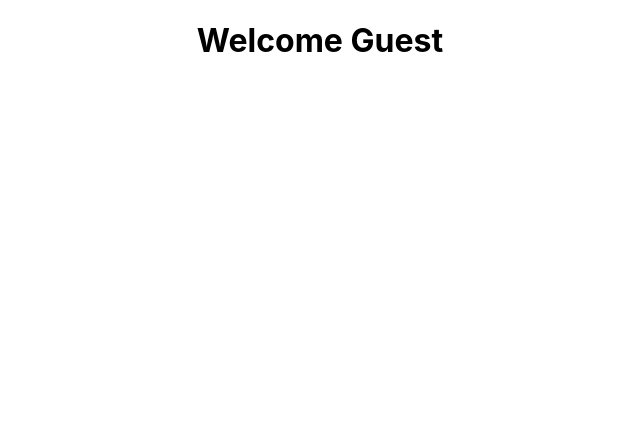
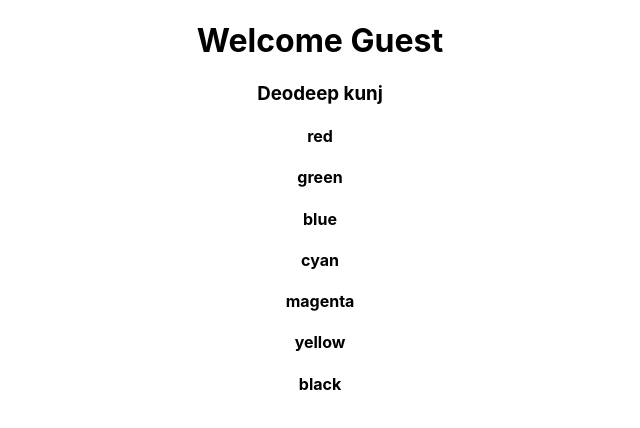
Before and after one commit to deodeepkunj/React-Typescript-Tutorial, a React (Create React App) app: page / in a window 1280 px wide. Shown: the top 428 px of the page, without its empty margins (320-960 px from the left). Built offline with nearby package versions, Linux system fonts and the light colour scheme.

Commit message:
validate objects type

```diff
--- a/src/App.tsx
+++ b/src/App.tsx
@@ -1,11 +1,50 @@
 import React from 'react';
 import './App.css';
+import { ColorList } from './components/ColorList';
 import { Greet } from './components/Greet';
+import { Person } from './components/Person';
 
 function App() {
+  const personName = {
+    first: "Deodeep",
+    last: "kunj"
+  }
+
+  const colorData = [
+    {
+      color: "red",
+      value: "#f00"
+    },
+    {
+      color: "green",
+      value: "#0f0"
+    },
+    {
+      color: "blue",
+      value: "#00f"
+    },
+    {
+      color: "cyan",
+      value: "#0ff"
+    },
+    {
+      color: "magenta",
+      value: "#f0f"
+    },
+    {
+      color: "yellow",
+      value: "#ff0"
+    },
+    {
+      color: "black",
+      value: "#000"
+    }
+  ]
   return (
     <div className="App">
       <Greet name='Deodeep Kunj' messageCount={10} isLoggedIn={false}/>
+      <Person name={personName}/>
+      <ColorList colorData={colorData}/>
     </div>
   );
 }
--- /dev/null
+++ b/src/components/ColorList.tsx
@@ -0,0 +1,16 @@
+type colorProps = {
+  colorData: {
+    color: string;
+    value: string;
+  }[];
+};
+
+export const ColorList = (props: colorProps) => {
+  return (
+    <div>
+      {props.colorData.map((colorname) => {
+        return <h4>{colorname.color}</h4>;
+      })}
+    </div>
+  );
+};
--- /dev/null
+++ b/src/components/Person.tsx
@@ -0,0 +1,14 @@
+type personProps = {
+    name: {
+        first: string
+        last: string
+    }
+}
+
+
+export const Person = (props: personProps) => {
+    return (
+
+        <h3>{props.name.first} {props.name.last}</h3>
+    )
+}
```
